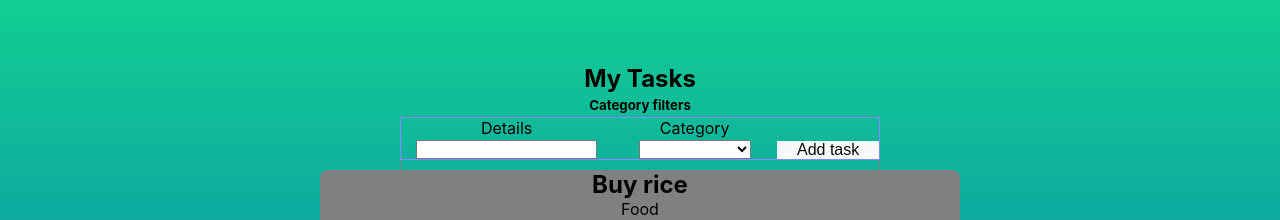
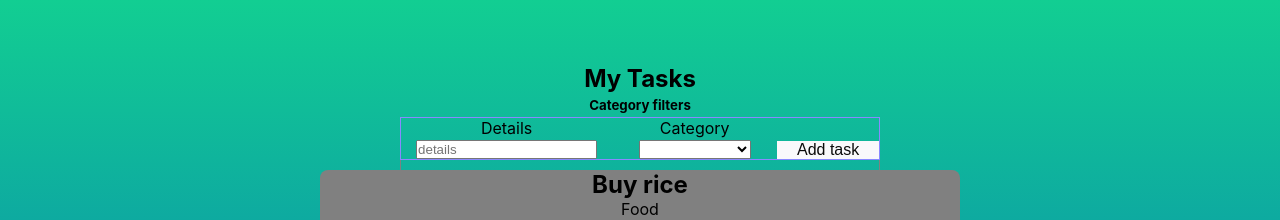
Before and after one commit to JamesHawk585/react-hooks-state-events-mini-project-2, a React (Create React App) app: page / in a window 1280 px wide. Shown: the top 220 px of the page. Built offline with nearby package versions, Linux system fonts and the light colour scheme; data requests are answered from the project's data file.

Commit message:
creates handleSubmit() in App.jsx.

```diff
--- a/src/App.jsx
+++ b/src/App.jsx
@@ -8,16 +8,11 @@ export const categories = ["All", "Code", "Food", "Money", "Misc"];
 
 const API = "http://127.0.0.1:5555/tasks";
 
-
 export const tasksContext = createContext();
 
 
 function App() {
   const [tasks, setTasks] = useState([]);
-
-  // const onDeleteTask = (taskId) => {
-  //   setTasks(tasks.filter(taskId !== task.id))
-  // };
 
   useEffect(() => {
     fetch(API)
@@ -25,11 +20,16 @@ function App() {
       .then(setTasks);
   }, []);
 
+  const handleSubmit = (e) => {
+    e.preventDefault()
+    console.log(e.target[0].value)
+  }
+
   return (
     <div className="App">
       <h2>My Tasks</h2>
       <CategoryFilter />
-      <NewTaskForm />
+      <NewTaskForm handleSubmit={handleSubmit}/>
       <tasksContext.Provider value={{tasks}}>
         <TaskList tasks={tasks} setTasks={setTasks}/>
       </tasksContext.Provider>
--- a/src/DeleteButton.jsx
+++ b/src/DeleteButton.jsx
@@ -4,6 +4,7 @@ import { tasksContext } from './App'
 import TaskCard from './TaskCard'
 
 const DeleteButton = ({ task, onDeleteTask, taskId }) => {
+
 
     // const onDeleteTaskContext = useContext()
 
--- a/src/NewTaskForm.jsx
+++ b/src/NewTaskForm.jsx
@@ -1,15 +1,15 @@
 import React from "react";
 
-function NewTaskForm() {
+function NewTaskForm({ handleSubmit }) {
   return (
-    <form className="new-task-form">
+    <form className="new-task-form" onSubmit={(e) => handleSubmit(e)}>
       <label>
         Details
-        <input type="text" name="text" />
+        <input type="text" name="text" placeholder='details'/>
       </label>
       <label>
         Category
-        <select name="category">
+        <select name="category" placeholder='category'>
           {/* render <option> elements for each category here */}
         </select>
       </label>
--- a/src/TaskCard.jsx
+++ b/src/TaskCard.jsx
@@ -7,9 +7,6 @@ const TaskCard = ({ task, tasks, setTasks }) => {
   const taskId = task.id
 
   const onDeleteTask = (taskId) => {
-    // taskId is returning undefined.
-    console.log(taskId)
-    console.log(task.id)
     return setTasks(tasks.filter(task => taskId !== task.id))
   };
 
```
Also changed, not shown: 1 other file (tests, documents, lock files or other folders).
